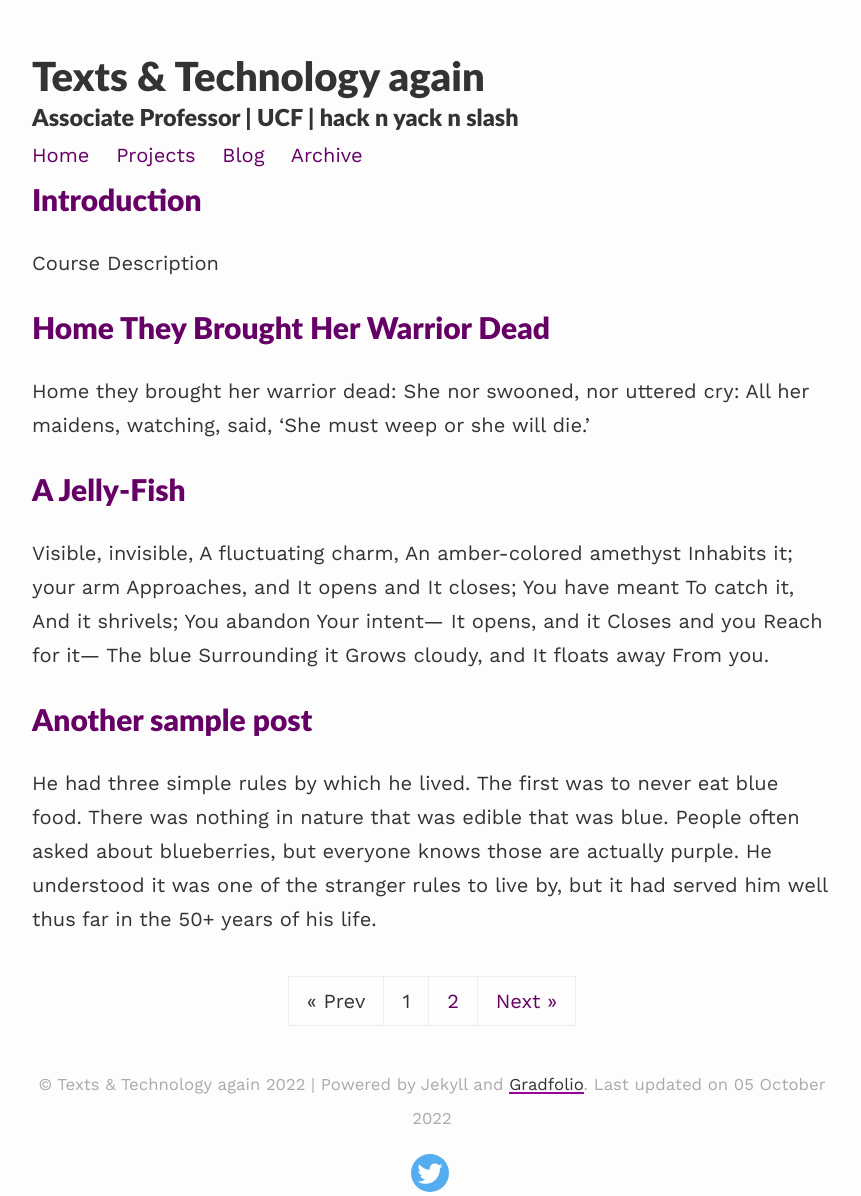
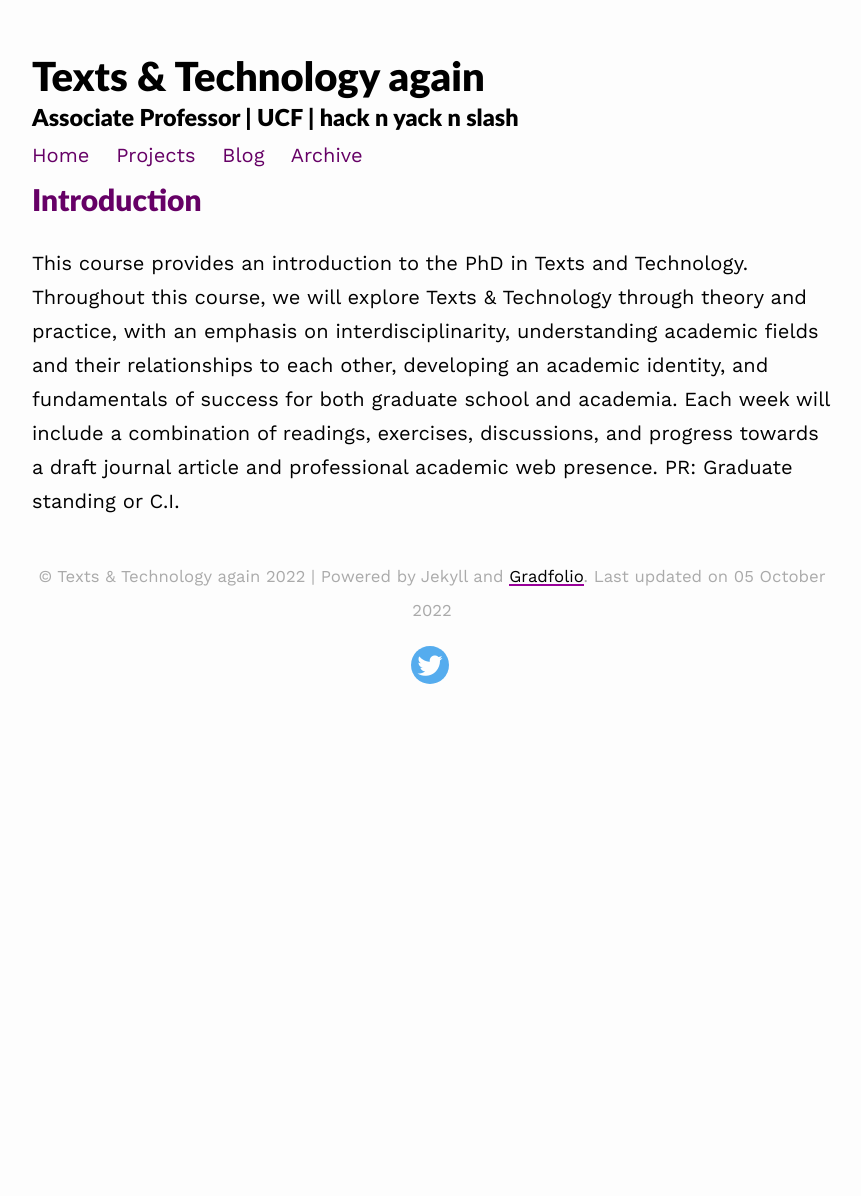
Before and after one commit to AMSUCF/gradsitedemo, a Jekyll site: the page built from blog/index.html, in a window 1280 px wide. Shown: the whole page, without its empty margins (208-1069 px from the left). Built offline with Jekyll 4.4.1, drawn with Linux system fonts in a browser that asks for light colours; nearby versions of some CDN libraries; the list of posts is cut into pages by our own code; after the commit the page ends 980 px from its top, so only the background shows below that.

Commit message:
Updated variables

```diff
--- a/_posts/2019-07-22-some-more.md
+++ /dev/null
@@ -1,10 +0,0 @@
----
-layout: post
-title:  "Another sample post"
----
-
-He had three simple rules by which he lived. The first was to never eat blue food. There was nothing in nature that was edible that was blue. People often asked about blueberries, but everyone knows those are actually purple. He understood it was one of the stranger rules to live by, but it had served him well thus far in the 50+ years of his life.
-
-She looked at her little girl who was about to become a teen. She tried to think back to when the girl had been younger but failed to pinpoint the exact moment when she had become a little too big to pick up and carry. It hit her all at once. She was no longer a little girl and she stood there speechless with fear, sadness, and pride all running through her at the same time.
-
-She considered the birds to be her friends. She'd put out food for them each morning and then she'd watch as they came to the feeders to gorge themselves for the day. She wondered what they would do if something ever happened to her. Would they miss the meals she provided if she failed to put out the food one morning?
--- a/_posts/2019-08-19-jelly-fish.md
+++ /dev/null
@@ -1,27 +0,0 @@
----
-layout: post
-title:  A Jelly-Fish
----
-
-Visible, invisible,
-A fluctuating charm,
-An amber-colored amethyst
-Inhabits it; your arm
-Approaches, and
-It opens and
-It closes;
-You have meant
-To catch it,
-And it shrivels;
-You abandon
-Your intent—
-It opens, and it
-Closes and you
-Reach for it—
-The blue
-Surrounding it
-Grows cloudy, and
-It floats away
-From you.
-
-[by Marianne Moore](https://poets.org/anthology/poems-your-poetry-project-public-domain)
--- a/_posts/2020-03-09-home-they-brought.md
+++ /dev/null
@@ -1,26 +0,0 @@
----
-layout: post
-title: Home They Brought Her Warrior Dead
----
-
-Home they brought her warrior dead:
-She nor swooned, nor uttered cry:
-All her maidens, watching, said,
-'She must weep or she will die.'
-
-Then they praised him, soft and low,
-Called him worthy to be loved,
-Truest friend and noblest foe;
-Yet she neither spoke nor moved.
-
-Stole a maiden from her place,
-Lightly to the warrior stept,
-Took the face-cloth from the face;
-Yet she neither moved nor wept.
-
-Rose a nurse of ninety years,
-Set his child upon her knee—
-Like summer tempest came her tears—
-'Sweet my child, I live for thee.'
-
-[by Alfred Tennyson](https://en.wikisource.org/wiki/Home_They_Brought_Her_Warrior_Dead)
--- a/_posts/2022-10-1-intro.md
+++ b/_posts/2022-10-1-intro.md
@@ -2,8 +2,6 @@
 layout: post
 title: "Introduction"
 ---
-
-## Course Description
 
 This course provides an introduction to the PhD in Texts and Technology. Throughout this course, we will explore Texts & Technology through theory and practice, with an emphasis on interdisciplinarity, understanding academic fields and their relationships to each other, developing an academic identity, and fundamentals of success for both graduate school and academia. Each week will include a combination of readings, exercises, discussions, and progress towards a draft journal article and professional academic web presence. PR: Graduate standing or C.I.
 
--- a/assets/css/_sass/variables.scss
+++ b/assets/css/_sass/variables.scss
@@ -12,8 +12,8 @@
 
 // Color scheme for light
 $body-bg: #fdfdfd;
-$projectbox: #cfe6a4;
-$text-color: #333;
+$projectbox: #CC99CC;
+$text-color: #000;
 
 // Color scheme for dark modes
 $body-bg-dark: #061725;
```
Also changed, not shown: _posts/2017-10-03-sherlock.md (deleted, +0 -20 lines), _posts/2018-02-05-atticus.md (deleted, +0 -16 lines).
